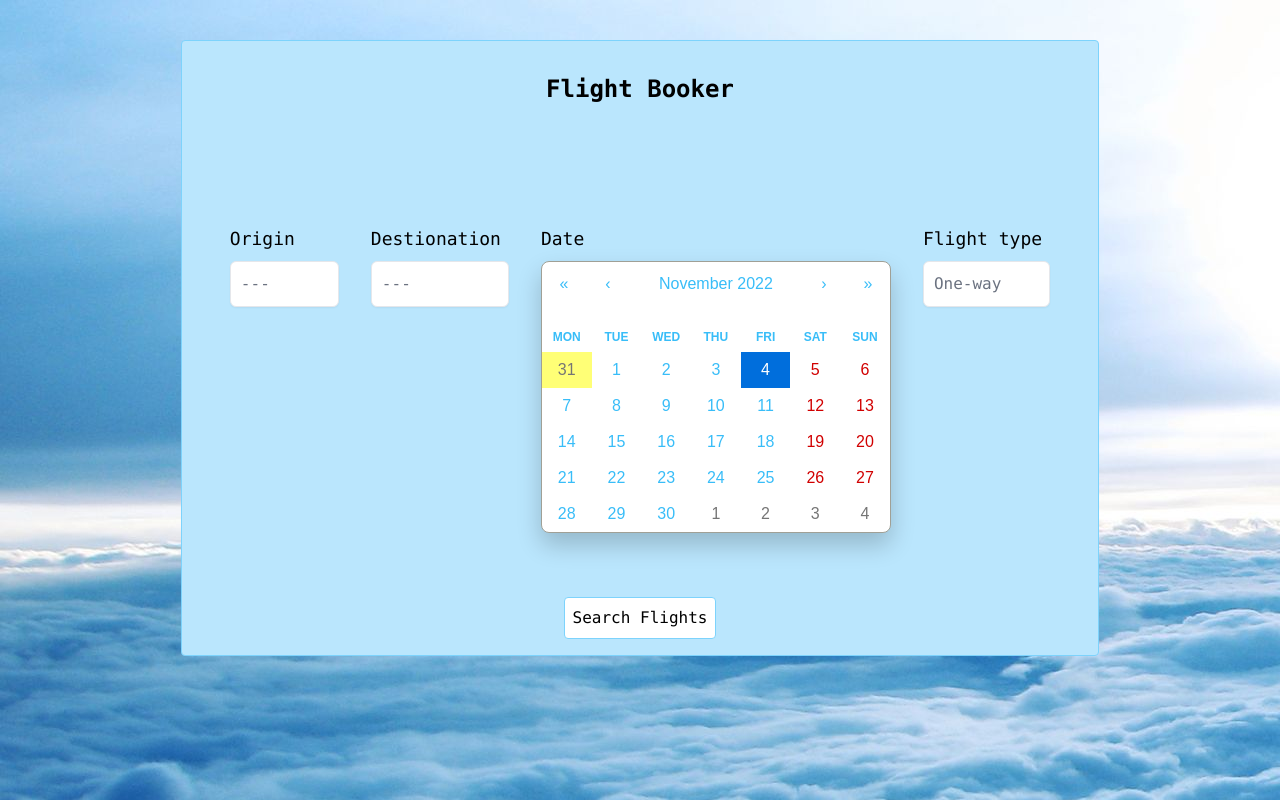
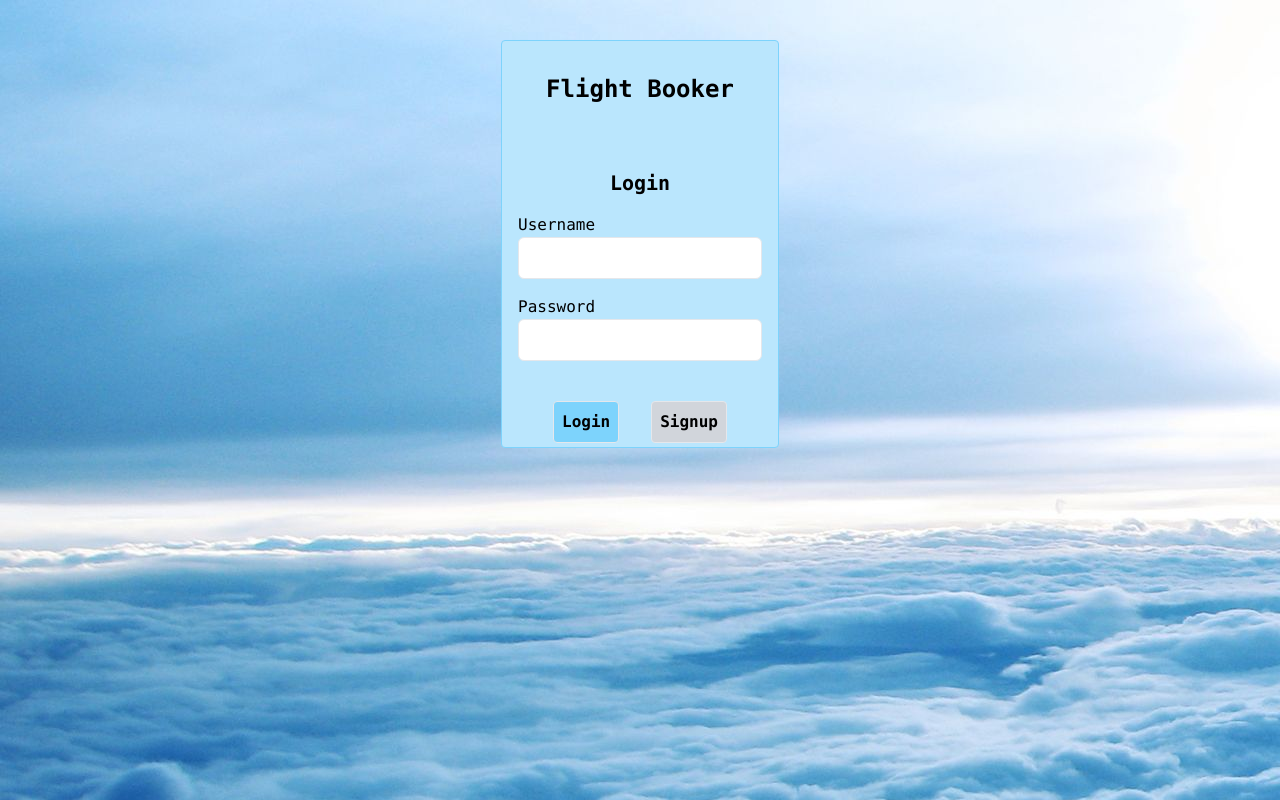
Before and after one commit to DKSameer/FlightBookerApp, a Next.js app in the folder frontend/: page / in a window 1280 px wide. Built offline with nearby package versions, Linux system fonts and the light colour scheme.

Commit message:
Login page

```diff
--- a/frontend/components/flight_details.tsx
+++ b/frontend/components/flight_details.tsx
@@ -4,7 +4,7 @@ import Calendar from "../components/calendar";
 import Link from "next/link";
 import axios from "axios";
 import { GlobalContext } from '../context/gcontext';
-import Router from 'next/router'
+import Router from 'next/router';
 
 export default function FlightDetails(): ReactElement {
     const { current_query_id, setCurrentQueryId, setFlights } = React.useContext(GlobalContext);
@@ -104,7 +104,7 @@ export default function FlightDetails(): ReactElement {
         const flight_details = {date: format_date(), origin: selected_origin, destination: selected_destination};
         // For some reason Spring API was recieving null data from 'fetch()' [NOT SURE WHY!]
         // So gotta use axios..
-        axios.post("http://localhost:8080/destination/day", flight_details).
+        axios.post(`http://localhost:8080/destination/day/${selected_flight_type}`, flight_details).
         then((response) => {
             setCurrentQueryId(response.data.id);
             setFlights(response.data.dayFlights);
--- a/frontend/components/passengers_information.tsx
+++ b/frontend/components/passengers_information.tsx
@@ -2,7 +2,7 @@ import Link from "next/link";
 import { ReactElement, useState } from "react";
 import Passenger from "./passenger";
 import { PassengerClass, Age } from "./passenger";
-import Router from 'next/router'
+import Router from 'next/router';
 
 let passengers: Array<PassengerClass> = new Array<PassengerClass>();
 
--- a/frontend/context/gcontext.tsx
+++ b/frontend/context/gcontext.tsx
@@ -1,21 +1,31 @@
 import React, { useState } from 'react';
 
 interface IGlobalContextProps {
+    logged_username: string;
+    setLoggedUsername: (logged_username: string) => void;
+    logged_password: string;
+    setLoggedPassword: (logged_password: string) => void;
     current_query_id: number;
     setCurrentQueryId: (query_id: number) => void;
     flights: Array<any>;
     setFlights: (flights: Array<any>) => void;
 }
 
-export const GlobalContext = React.createContext<IGlobalContextProps>(null);
+export const GlobalContext = React.createContext<IGlobalContextProps>({} as IGlobalContextProps);
 
 export const GlobalContextProvider = ({children}: any) => {
-  const [current_query_id, setCurrentQueryId] = useState<number>(0);
-  const [flights, setFlights] = useState<Array<any>>(new Array<any>());
+    const [current_query_id, setCurrentQueryId] = useState<number>(0);
+    const [flights, setFlights] = useState<Array<any>>(new Array<any>());
+    const [logged_username, setLoggedUsername] = useState<string>("");
+    const [logged_password, setLoggedPassword] = useState<string>("");
 
-  return (
-    <GlobalContext.Provider value={{current_query_id, setCurrentQueryId, flights, setFlights}}>
-      {children}
+    return (
+    <GlobalContext.Provider value={
+        {current_query_id, setCurrentQueryId, flights, setFlights,
+        logged_username, setLoggedUsername,
+        logged_password, setLoggedPassword}
+    }>
+        {children}
     </GlobalContext.Provider>
-  );
+    );
 };
--- /dev/null
+++ b/frontend/pages/home.tsx
@@ -0,0 +1,13 @@
+import Layout from '../components/layout';
+import FlightDetails from '../components/flight_details'
+
+/*
+    Home page
+*/
+export default function Home() {
+    return (
+      <Layout>
+        <FlightDetails></FlightDetails>
+      </Layout>
+    );
+}
--- a/frontend/pages/index.tsx
+++ b/frontend/pages/index.tsx
@@ -1,15 +1,71 @@
-import Head from 'next/head';
-import Image from 'next/image';
+import React from 'react';
 import Layout from '../components/layout';
-import FlightDetails from '../components/flight_details'
+import { GlobalContext } from '../context/gcontext';
+import Router from 'next/router';
 
 /*
-    Home page
+    Login page
 */
-export default function Home() {
+export default function Login() {
+    const { logged_username, setLoggedUsername, logged_password, setLoggedPassword } = React.useContext(GlobalContext);
+
+    function on_username_change(event: React.ChangeEvent<HTMLInputElement>): void{
+        setLoggedUsername(event.target.value);
+        return;
+    }
+
+    function on_password_change(event: React.ChangeEvent<HTMLInputElement>): void{
+        setLoggedUsername(event.target.value);
+        return;
+    }
+
+    function execute_login(): void{
+        console.log("executing login");
+        /*
+            Validate login data..
+        */
+       /*
+            If valid input and checsums are fine go to home page.
+       */
+        Router.push("/home");
+        /*
+            Additionally if login data matches admin it could render
+            route to a different page.
+        */
+       return;
+    }
+
     return (
-      <Layout>
-        <FlightDetails></FlightDetails>
-      </Layout>
+        <Layout>
+            <div className="flex flex-col justify-center items-center">
+                <div>
+                    <p className="font-semibold text-xl">Login</p>
+                </div>
+                <div className="w-fit m-4 mb-0">
+                    <p>Username</p>
+                    <input
+                        type="text"
+                        className="block w-6/7 px-4 py-2 border rounded-md"
+                        onChange={on_username_change}
+                    />
+                </div>
+                <div className="w-fit m-4 mb-0">
+                    <p>Password</p>
+                    <input
+                        type="text"
+                        className="block w-6/7 px-4 py-2 border rounded-md"
+                        onChange={on_password_change}
+                    />
+                </div>
+                <div className="flex flex-row justify-center items-center">
+                    <div className="flex justify-center items-center w-fit h-fit p-2 border rounded hover:bg-sky-400 hover:cursor-pointer mx-4 mb-1 font-semibold mt-10 bg-sky-300">
+                        <button onClick={execute_login}>Login</button>
+                    </div>
+                    <div className="flex justify-center items-center w-fit h-fit p-2 border rounded mx-4 mb-1 font-semibold mt-10 bg-gray-300">
+                        <button>Signup</button>
+                    </div>
+                </div>
+            </div>
+        </Layout>
     );
 }
```
